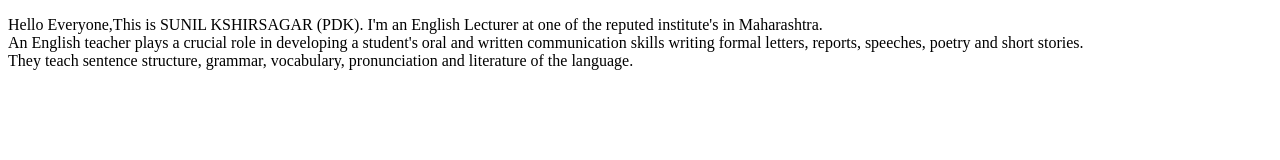
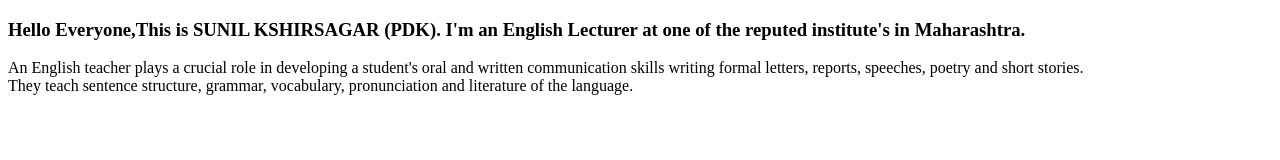
Before and after one commit to om-pawar/blog, a plain HTML site: page aboutme.html in a window 1280 px wide. Drawn offline with Linux system fonts and the light colour scheme.

Commit message:
Update aboutme.html

```diff
--- a/aboutme.html
+++ b/aboutme.html
@@ -5,7 +5,8 @@
 
 <head>
     <div class="info">
-        <p> Hello Everyone,This is SUNIL KSHIRSAGAR (PDK). I'm an English Lecturer at one of the reputed institute's in Maharashtra.<br>An English teacher plays a crucial role in developing a student's oral and written communication skills writing formal letters, reports, speeches, poetry and short stories.<br> They teach sentence structure, grammar, vocabulary, pronunciation and literature of the language.<br></p>
+        <h3>Hello Everyone,This is SUNIL KSHIRSAGAR (PDK). I'm an English Lecturer at one of the reputed institute's in Maharashtra.</h3>
+        <p>An English teacher plays a crucial role in developing a student's oral and written communication skills writing formal letters, reports, speeches, poetry and short stories.<br> They teach sentence structure, grammar, vocabulary, pronunciation and literature of the language.<br></p>
 
     </div>
 </head>
```
